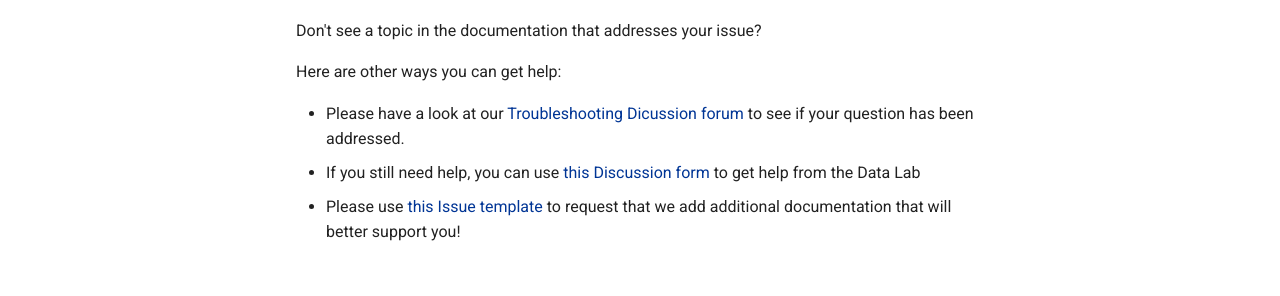
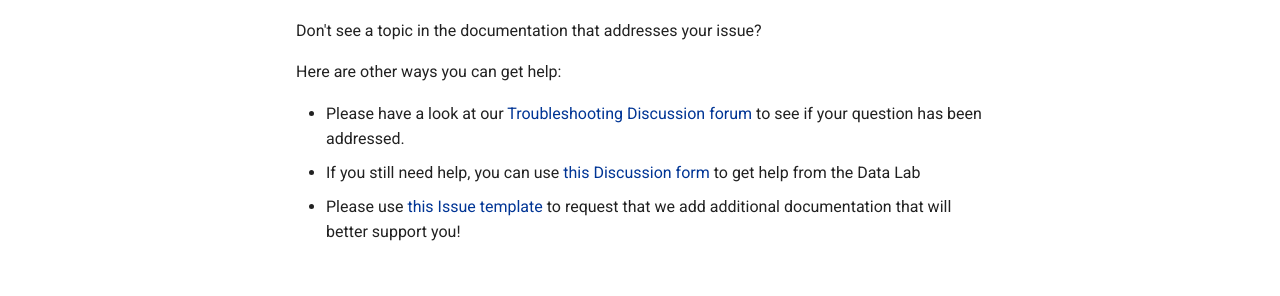
Before and after one commit to AlexsLemonade/OpenScPCA-analysis, an MkDocs documentation site: the page built from docs/troubleshooting-faq/index.md, in a window 1280 px wide. Shown: the part 560-856 px from the top of the page. Built offline with MkDocs 1.6.1 and Material for MkDocs 9.7.7, drawn with Linux system fonts in a browser that asks for light colours.

Commit message:
spelling

```diff
--- a/docs/troubleshooting-faq/index.md
+++ b/docs/troubleshooting-faq/index.md
@@ -15,6 +15,6 @@ Don't see a topic in the documentation that addresses your issue?
 
 Here are other ways you can get help:
 
-- Please have a look at our [Troubleshooting Dicussion forum](https://github.com/AlexsLemonade/OpenScPCA-analysis/discussions/categories/troubleshooting) to see if your question has been addressed.
+- Please have a look at our [Troubleshooting Discussion forum](https://github.com/AlexsLemonade/OpenScPCA-analysis/discussions/categories/troubleshooting) to see if your question has been addressed.
   - If you still need help, you can use [this Discussion form](https://github.com/AlexsLemonade/OpenScPCA-analysis/discussions/new?category=troubleshooting) to get help from the Data Lab
 - Please use [this Issue template](https://github.com/AlexsLemonade/OpenScPCA-analysis/issues/new?assignees=&labels=docs-request&projects=&template=04-docs-request.yml&title=Docs+request%3A) to request that we add additional documentation that will better support you!
```
